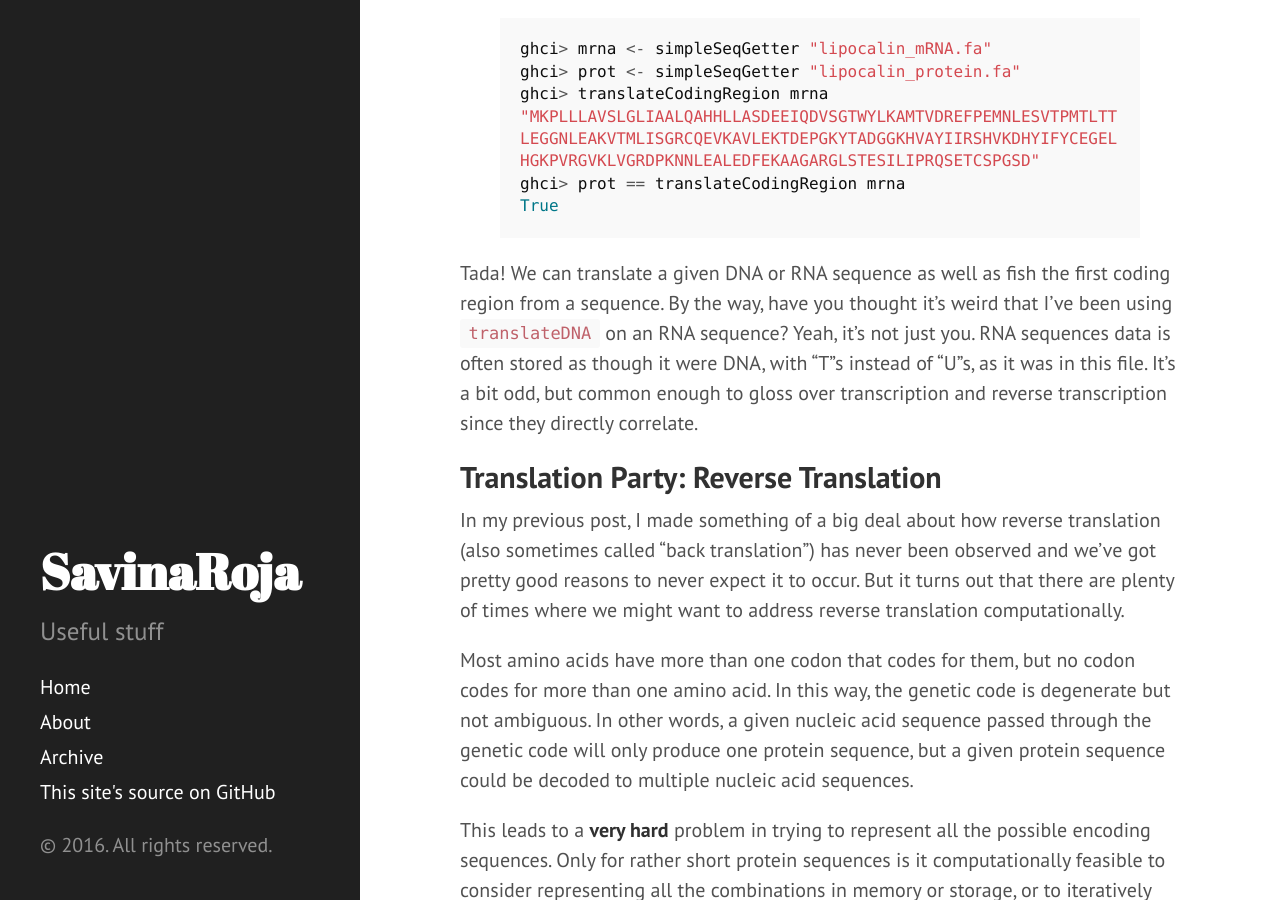
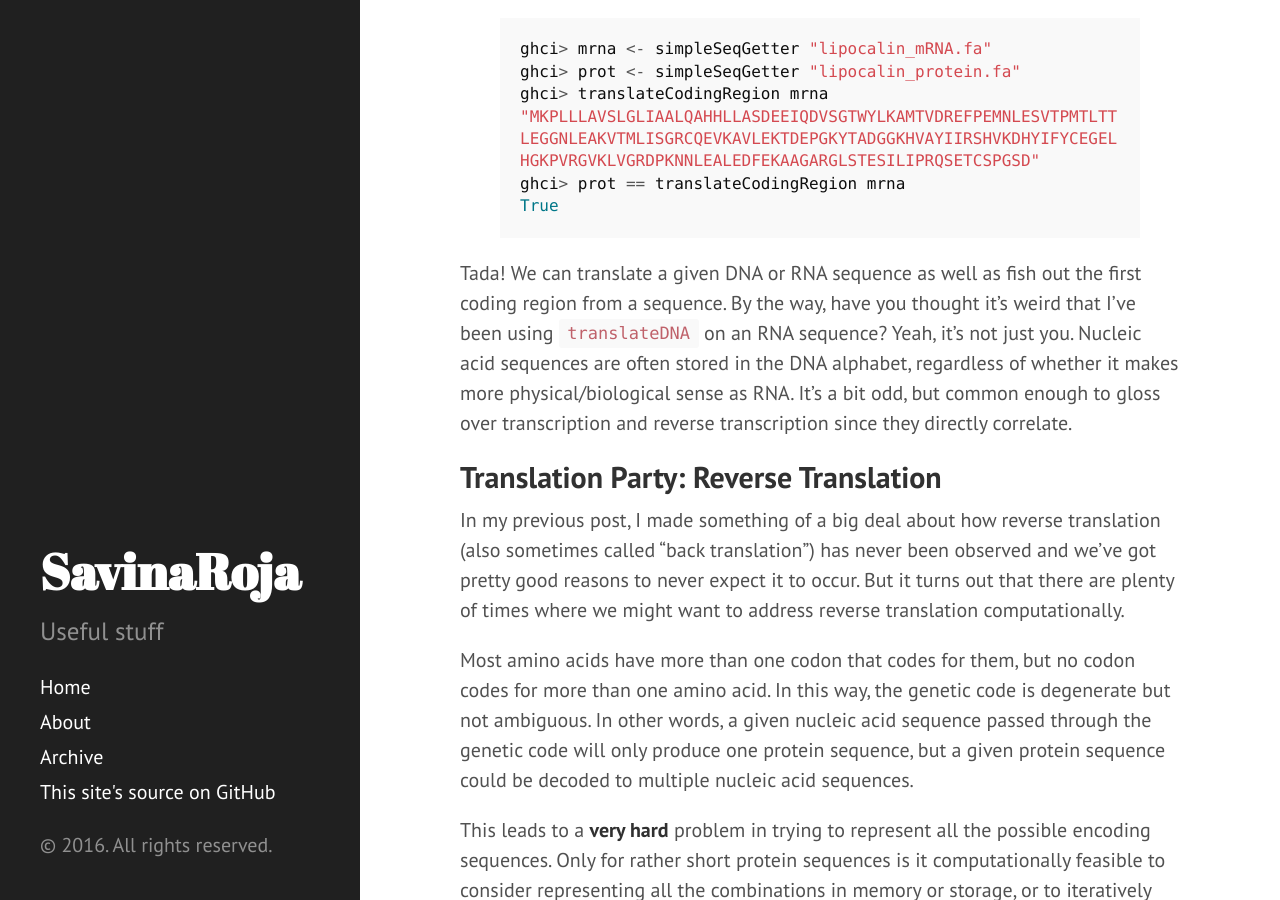
Before and after one commit to SavinaRoja/SavinaRoja.github.io, a Jekyll site: the page built from _posts/2015-11-18-haskell-meets-the-central-dogma.md, in a window 1280 px wide and 900 px high, scrolled down 10852 px. Built offline with Jekyll 4.4.1, drawn with Linux system fonts in a browser that asks for light colours; Markdown is read by kramdown in place of the engine named in the settings.

Commit message:
fixed a typo and adjusted my comment about sequence storage

```diff
--- a/_posts/2015-11-18-haskell-meets-the-central-dogma.md
+++ b/_posts/2015-11-18-haskell-meets-the-central-dogma.md
@@ -404,12 +404,12 @@ ghci> prot == translateCodingRegion mrna
 True
 {% endhighlight %}
 
-Tada! We can translate a given DNA or RNA sequence as well as fish the first coding
+Tada! We can translate a given DNA or RNA sequence as well as fish out the first coding
 region from a sequence. By the way, have you thought it's weird that I've been
-using `translateDNA` on an RNA sequence? Yeah, it's not just you. RNA sequences
-data is often stored as though it were DNA, with "T"s instead of "U"s, as it was
-in this file. It's a bit odd, but common enough to gloss over transcription and
-reverse transcription since they directly correlate.
+using `translateDNA` on an RNA sequence? Yeah, it's not just you. Nucleic acid
+sequences are often stored in the DNA alphabet, regardless of whether it makes
+more physical/biological sense as RNA. It's a bit odd, but common enough to
+gloss over transcription and reverse transcription since they directly correlate.
 
 ## Translation Party: Reverse Translation
 
```
